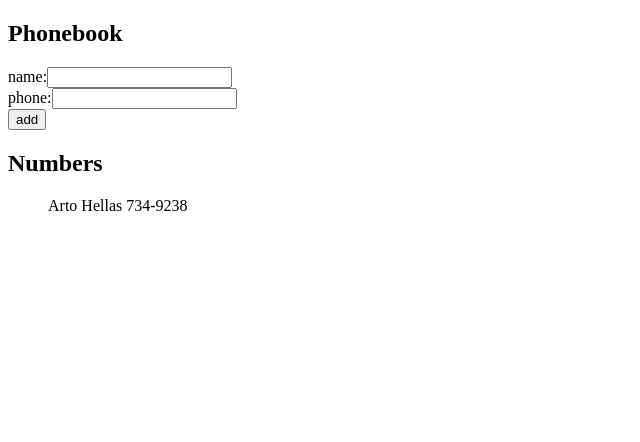
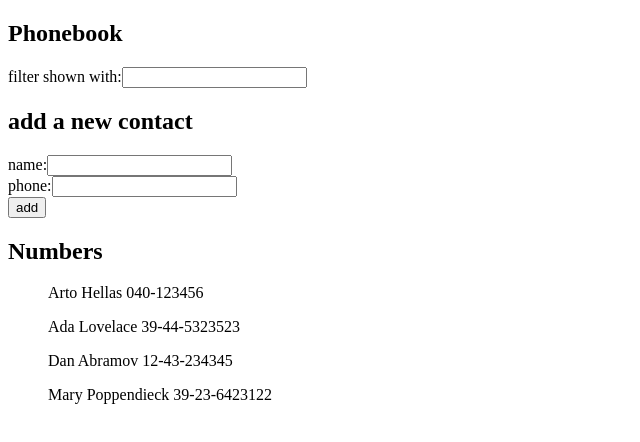
Before and after one commit to johlinco/fullstackopen, a React (Vite) app in the folder part2/phonebook/: page / in a window 1280 px wide. Shown: the top 442 px of the page, without its empty margins (0-640 px from the left). Built offline with nearby package versions, Linux system fonts and the light colour scheme.

Commit message:
Completing part 2.9

```diff
--- a/part2/phonebook/src/App.jsx
+++ b/part2/phonebook/src/App.jsx
@@ -1,26 +1,36 @@
 import { useState } from 'react'
 
-const NameDisplay = ({ name, phone }) => {
+const NameDisplay = ({ name, number }) => {
   return (
-    <p>{name} {phone}</p>
+    <p>{name} {number}</p>
   )
 }
 
 const App = () => {
   const [persons, setPersons] = useState([
-    { name: 'Arto Hellas', phone: '734-9238' }
+    { name: 'Arto Hellas', number: '040-123456', id: 1 },
+    { name: 'Ada Lovelace', number: '39-44-5323523', id: 2 },
+    { name: 'Dan Abramov', number: '12-43-234345', id: 3 },
+    { name: 'Mary Poppendieck', number: '39-23-6423122', id: 4 }
   ])
   const [newName, setNewName] = useState('')
   const [newPhone, setNewPhone] = useState('')
+  const [searchText, setSearchText] = useState('')
+
+  const contactsToShow = searchText.length === 0
+    ? persons
+    : persons.filter(person => person.name.toLowerCase().includes(searchText.toLowerCase()))
 
   const nameUpdate = (event) => {
-    console.log(event.target.value)
     setNewName(event.target.value)
   }
 
   const phoneUpdate = (event) => {
-    console.log(event.target.value)
     setNewPhone(event.target.value)
+  }
+
+  const searchTextUpdate = (event) => {
+    setSearchText(event.target.value)
   }
 
   const addNewName = (event) => {
@@ -34,7 +44,7 @@ const App = () => {
     }
     if (newName.length > 0 && !found) {
       let newPersons = [...persons]
-      let newPersonObject = { name: newName, phone: newPhone }
+      let newPersonObject = { name: newName, number: newPhone }
       newPersons.push(newPersonObject)
       setPersons(newPersons)
       setNewName('')
@@ -45,7 +55,13 @@ const App = () => {
   return (
     <div>
       <h2>Phonebook</h2>
+      filter shown with:
+      <input
+        onChange={searchTextUpdate}
+        value={searchText}
+      />
       <form onSubmit={addNewName}>
+        <h2>add a new contact</h2>
         <div>
           <div>
             name:
@@ -70,8 +86,8 @@ const App = () => {
       <h2>Numbers</h2>
       <ul>
         {
-          persons.map(person =>
-            <NameDisplay key={person.name} name={person.name} phone={person.phone}/>
+          contactsToShow.map(person =>
+            <NameDisplay key={person.id} name={person.name} number={person.number}/>
           )
         }
       </ul>
```
